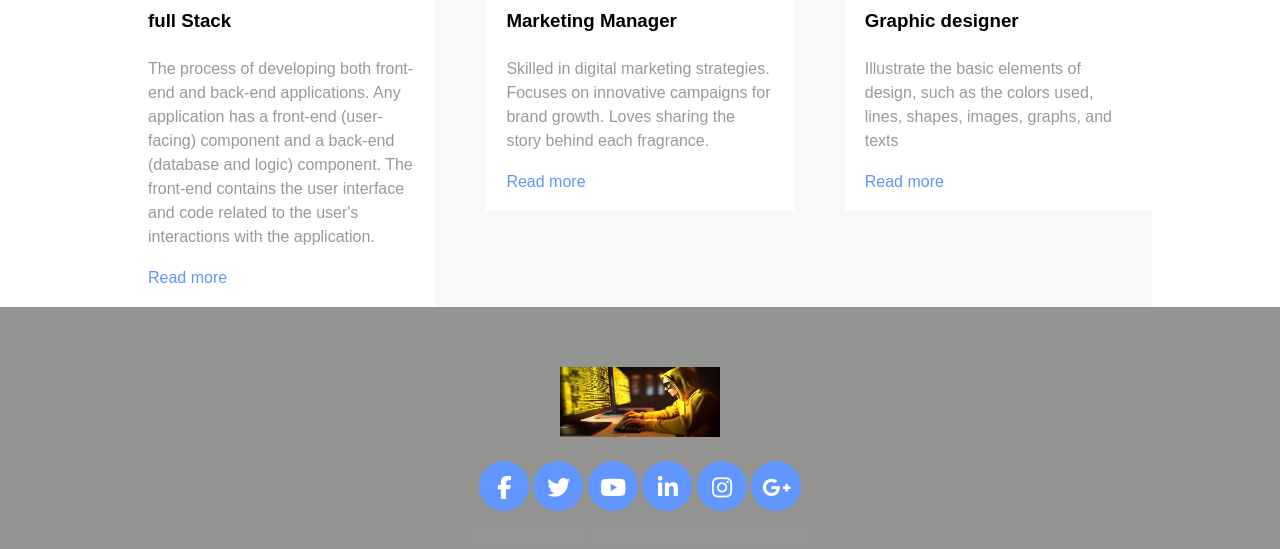
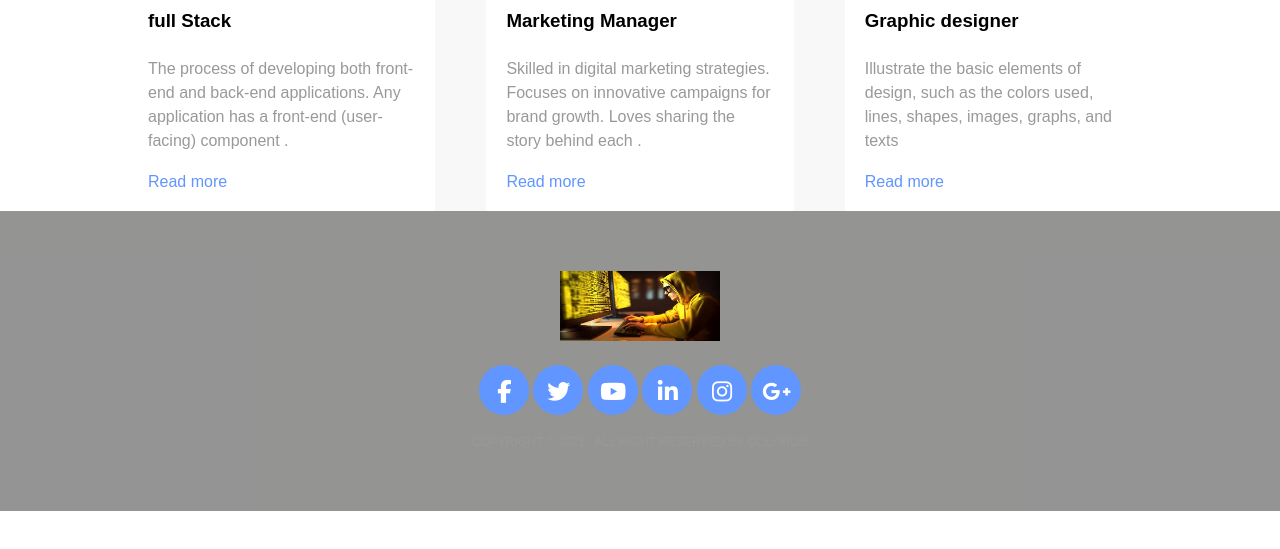
Before and after one commit to DevHossamAhmed/template01, a plain HTML site: page index.html in a window 1280 px wide. Shown: the part 6093-6642 px from the top of the page. After the commit the page ends 6604 px from the top, so only its background shows below. Drawn offline with Linux system fonts and the light colour scheme.

Commit message:
first commit

```diff
--- a/index.html
+++ b/index.html
@@ -414,7 +414,7 @@
                     <li><i class="fa fa-comments"></i>75</li>
                 </ul>
                 <h3 class="blogTitle">full Stack</h3>
-                <p class="blog-desc">The process of developing both front-end and back-end applications. Any application has a front-end (user-facing) component and a back-end (database and logic) component. The front-end contains the user interface and code related to the user's interactions with the application.</p>
+                <p class="blog-desc">The process of developing both front-end and back-end applications. Any application has a front-end (user-facing) component .</p>
                 <a href="#" class="blogLink">Read more</a>
             </div>
             </div>
@@ -429,7 +429,7 @@
                     <li><i class="fa fa-comments"></i>75</li>
                 </ul>
                 <h3 class="blogTitle">Marketing Manager</h3>
-                <p class="blog-desc">Skilled in digital marketing strategies. Focuses on innovative campaigns for brand growth. Loves sharing the story behind each fragrance.</p>
+                <p class="blog-desc">Skilled in digital marketing strategies. Focuses on innovative campaigns for brand growth. Loves sharing the story behind each .</p>
                 <a href="#" class="blogLink">Read more</a>
             </div>
             </div>
```
